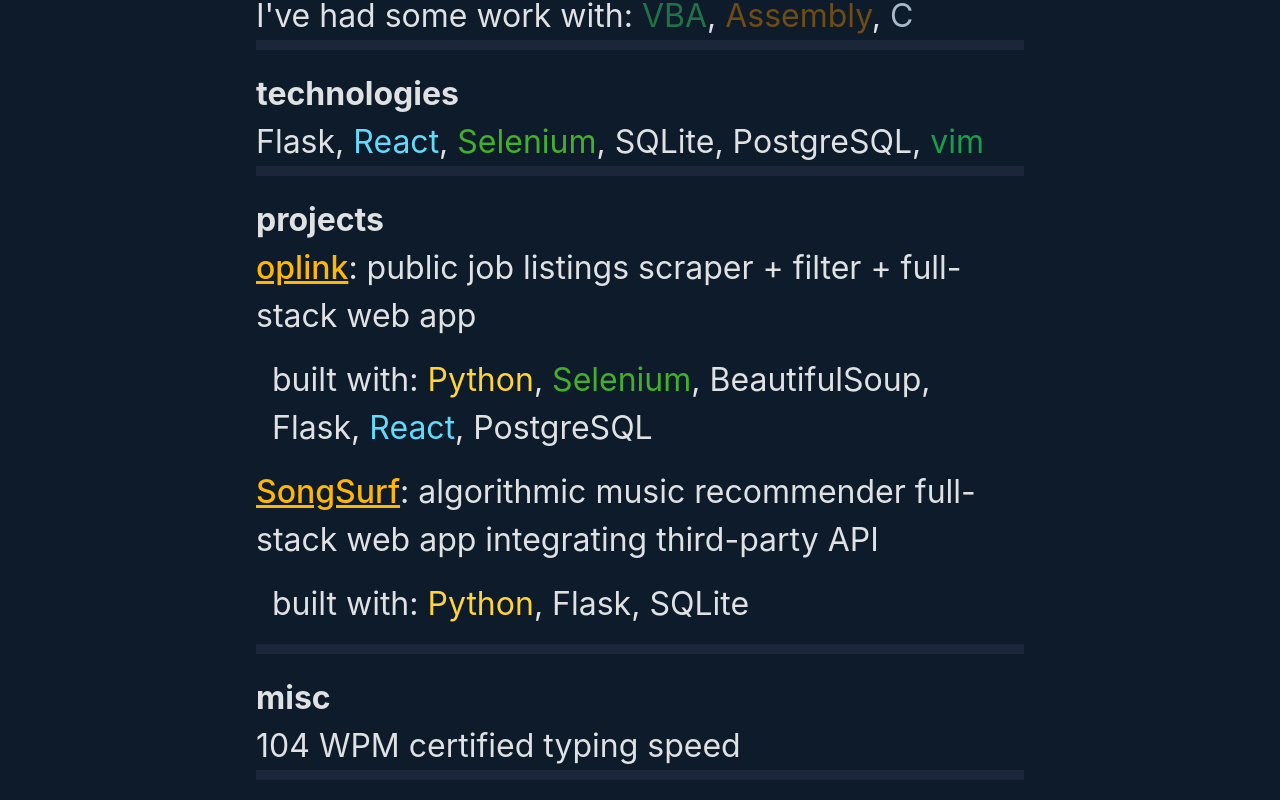
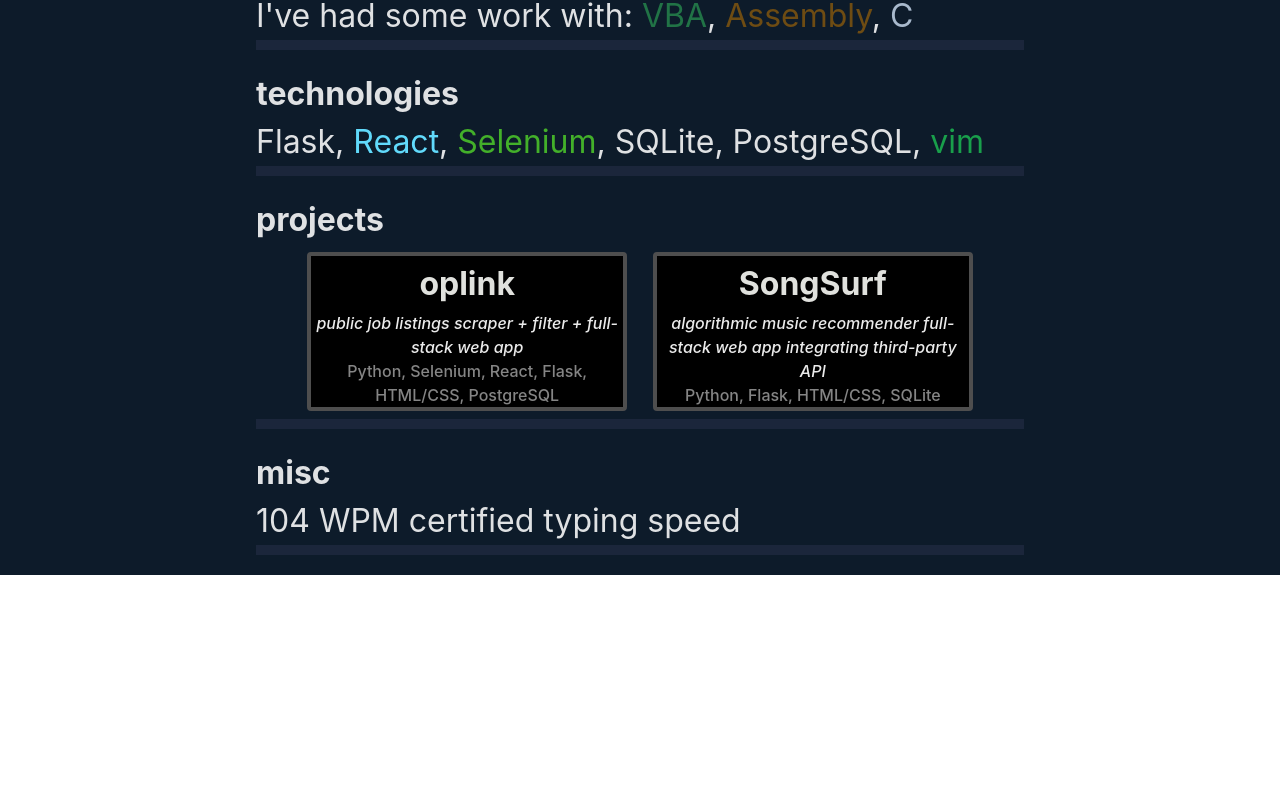
Before and after one commit to wbalbuena/wbalbuena.github.io, a React (Vite) app: page / in a window 1280 px wide. Shown: the part 974-1774 px from the top of the page. After the commit the page ends 1549 px from the top, so only its background shows below. Built offline with nearby package versions, Linux system fonts and the light colour scheme.

Commit message:
Styled projects into individual cards

```diff
--- a/src/App.jsx
+++ b/src/App.jsx
@@ -1,6 +1,10 @@
 import { useState } from 'react'
 import './App.css'
 import ButtonList from './ButtonList.jsx'
+
+const projects = [{title:"oplink", link:"https://github.com/wbalbuena/oplink", description:"public job listings scraper + filter + full-stack web app", tools:"Python, Selenium, React, Flask, HTML/CSS, PostgreSQL"},
+  {title:"SongSurf", link:"https://github.com/comp195/SongSurf", description:"algorithmic music recommender full-stack web app integrating third-party API", tools:"Python, Flask, HTML/CSS, SQLite"}
+]
 
 export default function App() {
   return (
@@ -35,8 +39,19 @@ export default function App() {
       </div>
       <div className="card">
         <b>projects</b>
-        <p><a href="https://github.com/wbalbuena/oplink" target="_blank">oplink</a>: public job listings scraper + filter + full-stack web app  <ul><li>built with: <span class="text-[#FFD43B]">Python</span>, <span class="text-[#43B02A]">Selenium</span>, BeautifulSoup, Flask, <span class="text-[#61DAFB]">React</span>, PostgreSQL</li></ul></p>
-        <p><a href="https://github.com/comp195/SongSurf" target="_blank">SongSurf</a>: algorithmic music recommender full-stack web app integrating third-party API<ul><li>built with: <span class="text-[#FFD43B]">Python</span>, Flask, SQLite</li></ul></p>
+        <div className="projects">
+        {
+          projects.map((project, index) => (
+            <Project
+              key = {index}
+              title = {project.title}
+              link = {project.link}
+              description = {project.description}
+              tools = {project.tools}
+            />
+          ))
+        }
+        </div>
       </div>
       <div className="card">
         <b>misc</b>
@@ -45,3 +60,15 @@ export default function App() {
     </>
   );
 }
+
+function Project( {title, link, description, tools } ){
+  return (
+    <>
+      <a href={link} target="_blank" className="project">
+        <h1>{title}</h1>
+        <h2>{description}</h2>
+        <p>{tools}</p>
+      </a>
+    </>
+  )
+}
--- a/src/index.css
+++ b/src/index.css
@@ -51,23 +51,6 @@ ul{
   margin:0.5em;
 }
 
-.buttons{
-  display:flex;
-  justify-content:space-evenly;
-  background-color:rgb(94, 148, 209);
-}
-
-button {
-  width:8em;
-  padding: 0.6em 1.2em;
-  font-size: 1em;
-  font-weight: 500;
-  font-family: inherit;
-  cursor: pointer;
-  background-color:rgb(94, 148, 209);
-  border-width:0;
-}
-
 .card {
   text-align:left;
   margin:0 auto;
@@ -79,3 +62,47 @@ button {
   margin-bottom:20px;
   font-size:2rem;
 }
+
+.projects {
+  display: grid;
+  grid-template-columns: auto auto;
+  grid-column-gap:2vw;
+  justify-content:center;
+  margin-bottom:1vh;
+}
+
+.project {
+  width:25vw;
+  text-align:center;
+  background-color:black;
+  border-color:rgb(78, 78, 78);
+  border-radius:0.25rem;
+  border-width:0.25rem;
+  margin-top:1vh;
+  text-decoration:none;
+}
+.project:hover{
+  border-color:white;
+}
+.project h1{
+  font-size:clamp(1rem,5vw,2rem);
+  font-weight: bold;
+}
+.project h2{
+  font-size:clamp(0.5rem,3vw,1rem);
+  font-style:italic;
+  color:rgb(235, 235, 235);
+}
+.project p{
+  font-size:clamp(0.5rem,3vw,1rem);
+  color:rgb(133, 133, 133);
+}
+
+@media (max-width:530px){
+  .projects{
+    grid-template-columns: auto;
+  }
+  .project{
+    width:60vw;
+  }
+}
```
